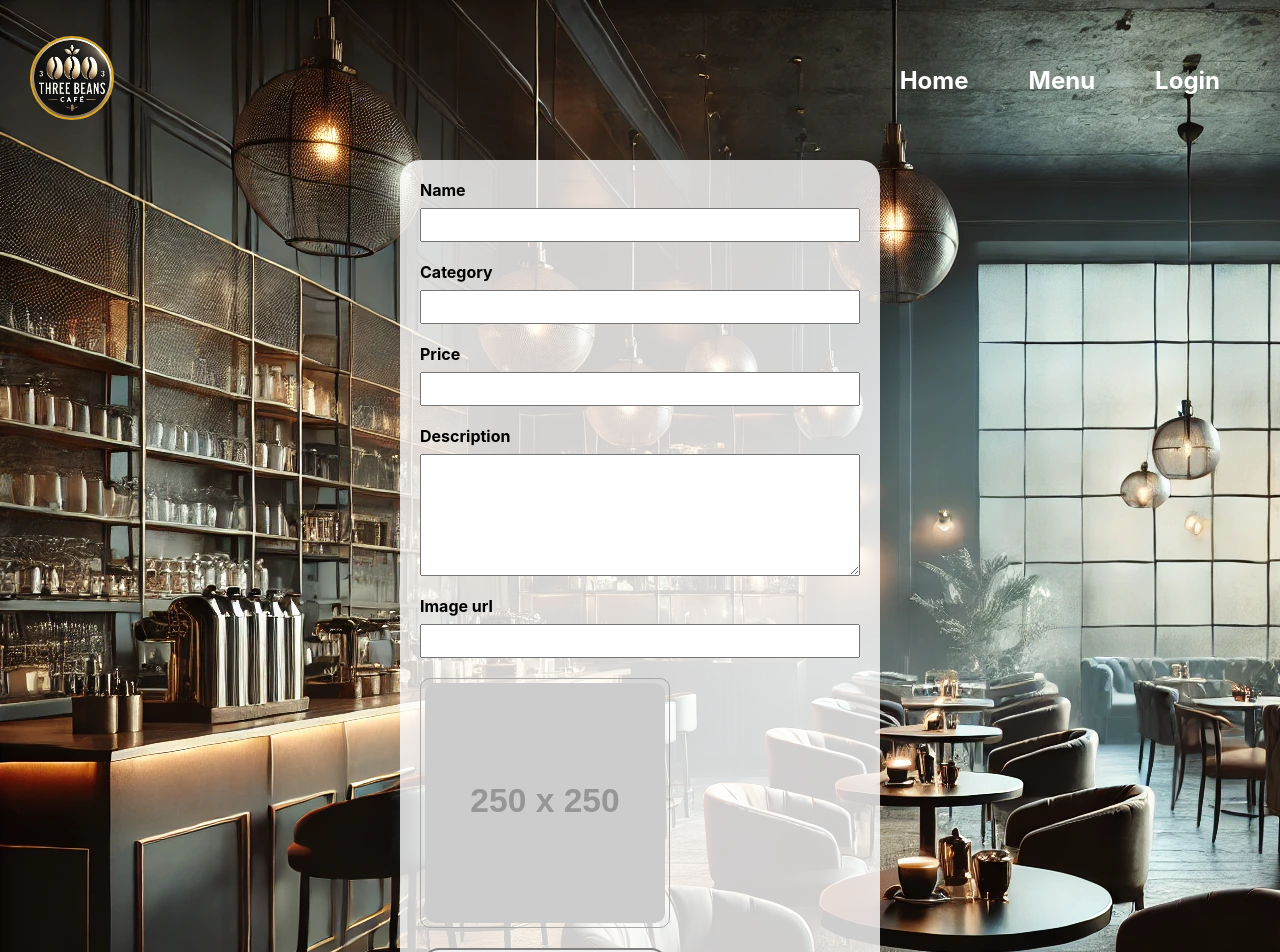
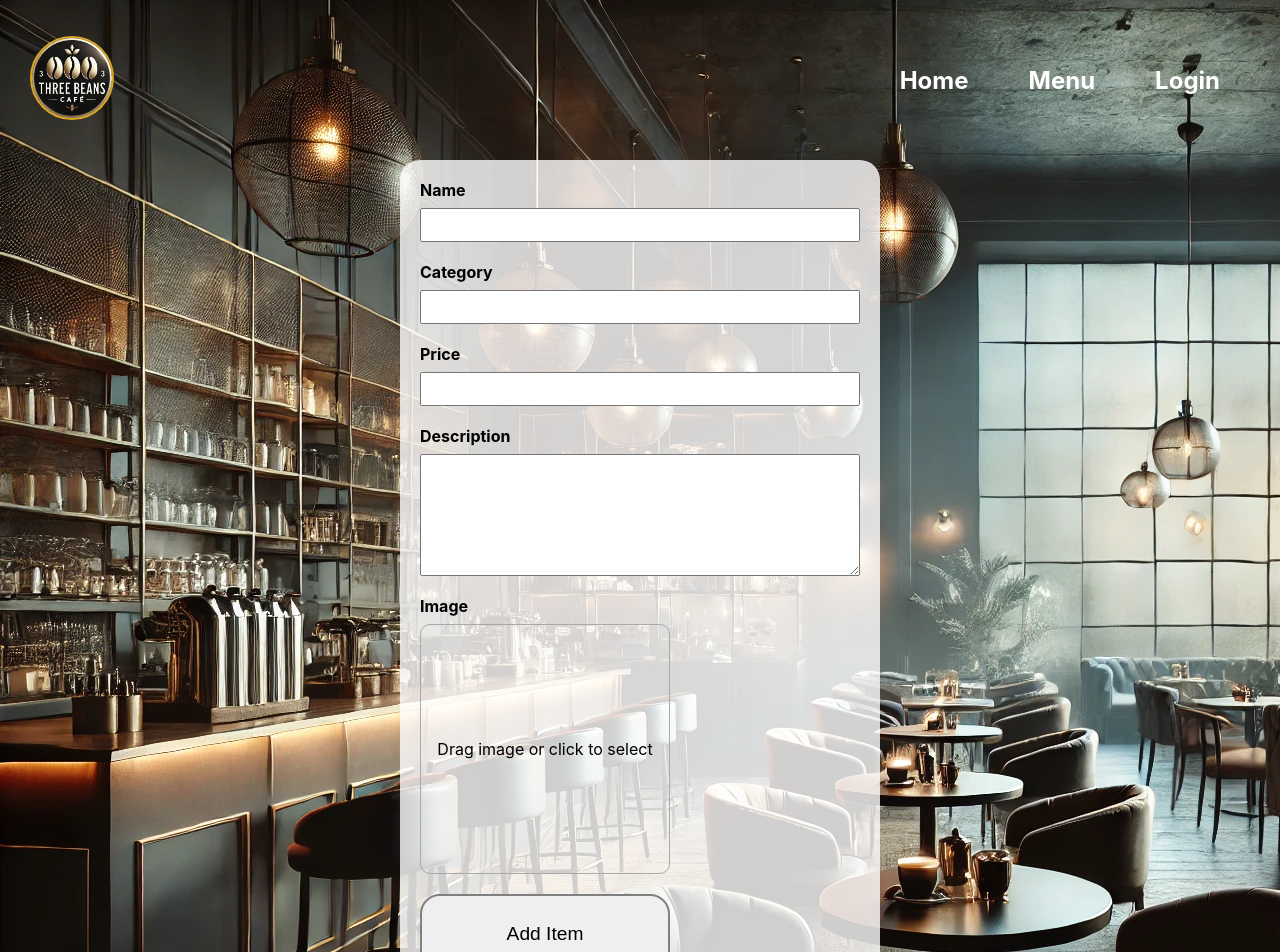
Before and after one commit to Three-Beans-App/client, a React (Create React App) app: page /addItem in a window 1280 px wide. Shown: the top 952 px of the page. Built offline with nearby package versions, Linux system fonts and the light colour scheme.

Commit message:
feat:fix upload picture

```diff
--- a/src/pages/AddItemPage.jsx
+++ b/src/pages/AddItemPage.jsx
@@ -10,9 +10,19 @@ export default function AddItemPage() {
     const [category, setCategory] = useState("");
     const [price, setPrice] = useState("");
     const [description, setDescription] = useState("");
-    const [imageUrl, setImageUrl] = useState("");
+    const [previewImage, setPreviewImage] = useState(null);
+    const [image, setImage] = useState(null);
     const navigate = useNavigate();
     const { addMenuItem } = useMenuItemDispatch();
+
+    const onDrop = useCallback((acceptedFiles) => {
+        setImage(acceptedFiles[0]);
+
+        const previewUrl = URL.createObjectURL(acceptedFiles[0]);
+        setPreviewImage(previewUrl);
+    }, []);
+
+    const { getRootProps, getInputProps } = useDropzone({ onDrop });
 
 
     const handlePriceChange = (value) => {
@@ -24,7 +34,7 @@ export default function AddItemPage() {
 
     const handleSubmit = async (event) => {
         event.preventDefault();
-        await addMenuItem(name, category, price, description, imageUrl);
+        await addMenuItem(name, category, price, description, image);
         navigate("/menu");
     };
 
@@ -50,12 +60,16 @@ export default function AddItemPage() {
                         <textarea className="input-content" rows="6" value={description} onChange={(event) => setDescription(event.target.value)} />
                     </section>
                     <section>
-                        <label className="input-label"> Image url</label>
-                        <input className="input-content" type="text" value={imageUrl} onChange={(event) => setImageUrl(event.target.value)} required />
-                    </section>
-                    <section>
-                        <div id="imageContainer">
-                            <img src={imageUrl === "" ? "https://via.placeholder.com/250?text=No+Image" : imageUrl} alt="Invalid URL" />
+                        <label className="input-label"> Image </label>
+                        <div {...getRootProps({ className: 'dropzone' })} id="imageContainer">
+                            <input {...getInputProps()} />
+                            <div>
+                                {previewImage ? (
+                                    <img src={previewImage} alt="Preview" />
+                                ) : (
+                                    <p>Drag image or click to select</p>
+                                )}
+                            </div>
                         </div>
                     </section>
                     <section>
--- a/src/styles/pages/AddItemPage.css
+++ b/src/styles/pages/AddItemPage.css
@@ -46,6 +46,7 @@
         padding: 4px;
         border-radius: 10px;
         border: 1px solid darkgray;
+        cursor: pointer;
 
         img{
             max-width: 100%;
```
